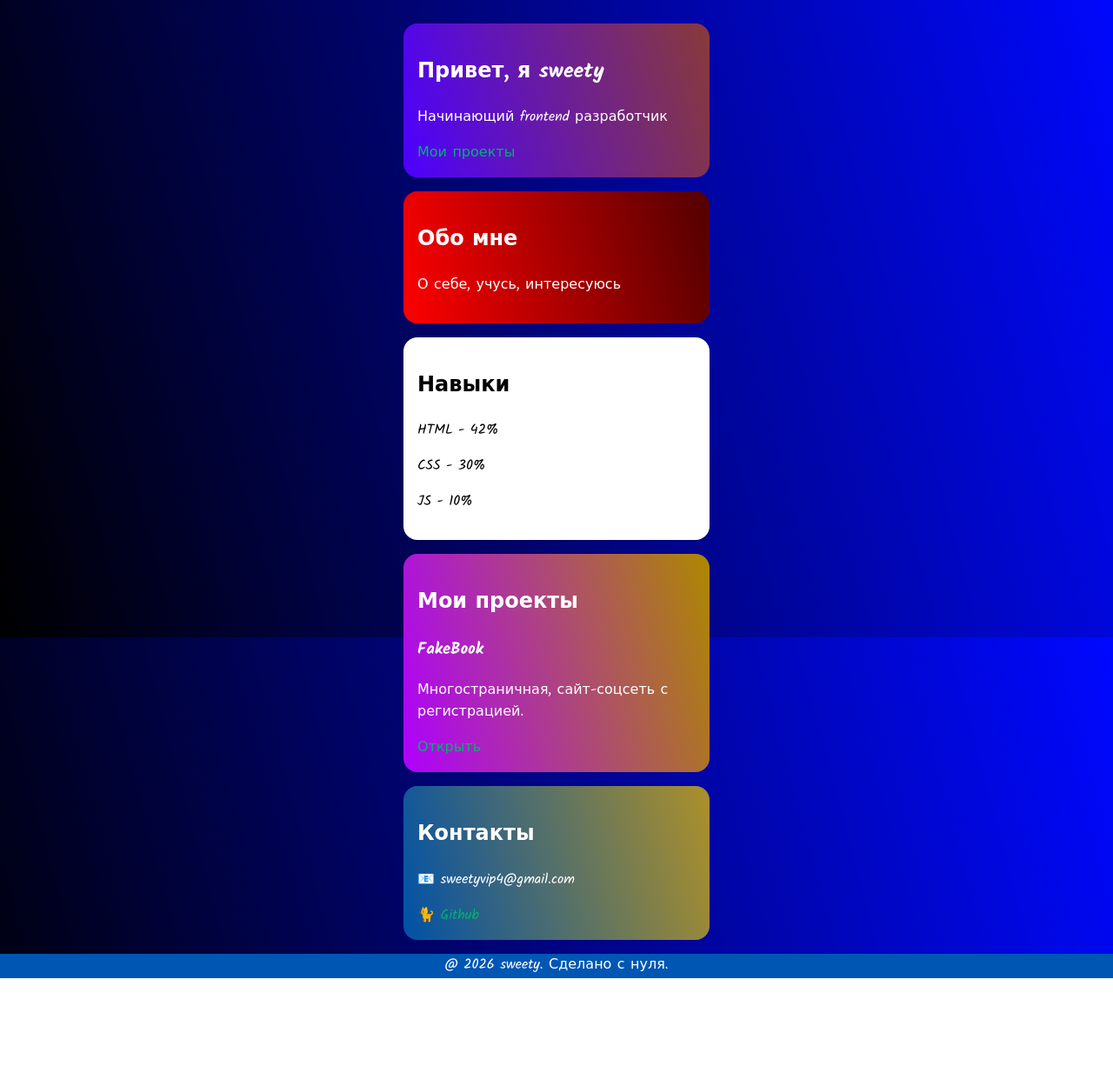
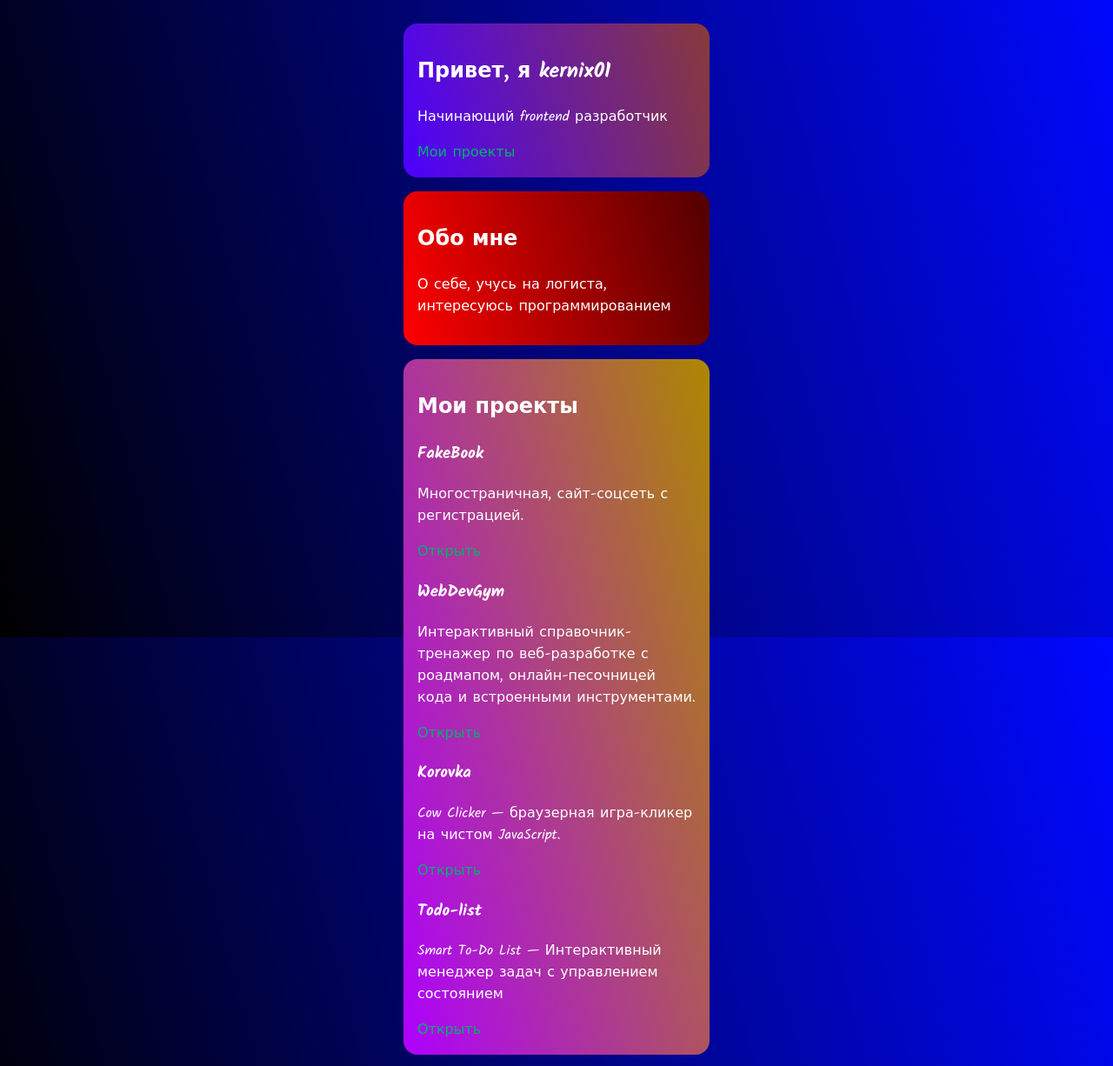
Before and after one commit to kernix01/portfolio, a plain HTML site: page index.html in a window 1280 px wide. Shown: the part 67-1293 px from the top of the page at 87% size. Before the commit the page ends 1192 px from the top, so only its background shows below. Drawn offline with Linux system fonts and the light colour scheme; a script that the page names is missing.

Commit message:
Add files via upload

```diff
--- a/index.html
+++ b/index.html
@@ -3,7 +3,7 @@
 <head>
     <meta charset="UTF-8">
     <meta name="viewport" content="width=device-width, initial-scale=1.0">
-    <title>sweety — Frontend разработчик</title>
+    <title>kernix01 — Frontend разработчик</title>
     <link rel="stylesheet" href="style.css">
     <link rel="preconnect" href="https://fonts.googleapis.com">
     <link rel="preconnect" href="https://fonts.gstatic.com" crossorigin>
@@ -11,34 +11,27 @@
 </head>
 <body>
     <header>
-        <div class="logo">🍬sweety</div>
+        <div class="logo">🍬kernix01</div>
         <nav>
-            <a href="#about">Обо мне</a>
-            <a href="#skills">Навыки</a>
-            <a href="#projects">Проекты</a>
-            <a href="#contacts">Контакты</a>
+            <a href="#about" class="btn">Обо мне</a>
+            <a href="#projects" class="btn">Проекты</a>
+            <a href="#contacts" class="btn">Контакты</a>
         </nav>
     </header>
 
     <main>
 
         <section class="hero">
-            <h1>Привет, я sweety</h1>
+            <h1>Привет, я kernix01</h1>
             <p>Начинающий frontend разработчик</p>
-            <a href="https://github.com/sweety653">Мои проекты</a>
+            <a href="https://github.com/kernix01">Мои проекты</a>
         </section>
 
         <section class="about" id="about">
             <h2>Обо мне</h2>
-            <p>О себе, учусь, интересуюсь</p>
+            <p>О себе, учусь на логиста, интересуюсь программированием</p>
         </section>
 
-        <section class="skills" id="skills">
-            <h2>Навыки</h2>
-            <p>HTML - 42%</p>
-            <p>CSS - 30%</p>
-            <p>JS - 10%</p>
-        </section>
 
         <section class="projects" id="projects">
             <h2>Мои проекты</h2>
@@ -46,7 +39,19 @@
             <article>
             <h3>FakeBook</h3>
             <p>Многостраничная, сайт-соцсеть с регистрацией.</p>
-            <a href="https://sweety653.github.io/first-project/">Открыть</a>
+            <a href="https://kernix01.github.io/first-project/">Открыть</a>
+
+            <h3>WebDevGym</h3>
+            <p>Интерактивный справочник-тренажер по веб-разработке с роадмапом, онлайн-песочницей кода и встроенными инструментами.</p>
+            <a href="https://kernix01.github.io/WebDevGym/">Открыть</a>
+
+            <h3>Korovka</h3>
+            <p>Cow Clicker — браузерная игра-кликер на чистом JavaScript.</p>
+            <a href="https://kernix01.github.io/Korovka/">Открыть</a>
+
+            <h3>Todo-list</h3>
+            <p>Smart To-Do List — Интерактивный менеджер задач с управлением состоянием</p>
+            <a href="https://kernix01.github.io/todoList/">Открыть</a>
             </article>
         </section>
 
@@ -60,7 +65,7 @@
 
 
     <footer>
-        <p>@ 2026 sweety. Сделано с нуля.</p>
+        <p>@ 2026 kernix01. Сделано с нуля.</p>
     </footer>
 
     <script src="script.js"></script>
--- a/style.css
+++ b/style.css
@@ -25,6 +25,11 @@ header {
 
 .logo {
     font-size: 25px;
+    transition: .35s ease;
+}
+
+.logo:hover {
+    transform: scaleX(1.1);
 }
 
 .hero {
@@ -39,7 +44,7 @@ header {
 }
 
 .hero:hover {
-    transform: scale(1.1)
+    transform: scaleX(1.1);
 }
 
 
@@ -58,21 +63,6 @@ header {
     transform: scale(1.1);
 }
 
-.skills {
-    background: #fff;
-    color: #000000;
-    border-radius: 16px;
-    padding: 16px;
-    margin: auto;
-    width: 320px;
-    margin-top: 16px;
-    transition: .35s ease;
-}
-
-.skills:hover {
-    transform: scale(1.1);
-}
-
 .projects {
     background: linear-gradient(75deg, #ae00ff, #ad8800);
     border-radius: 16px;
@@ -85,7 +75,7 @@ header {
 
 
 .projects:hover {
-    transform: scale(1.1);
+    transform: scaleX(1.1);
 }
 
 .contacts {
```
